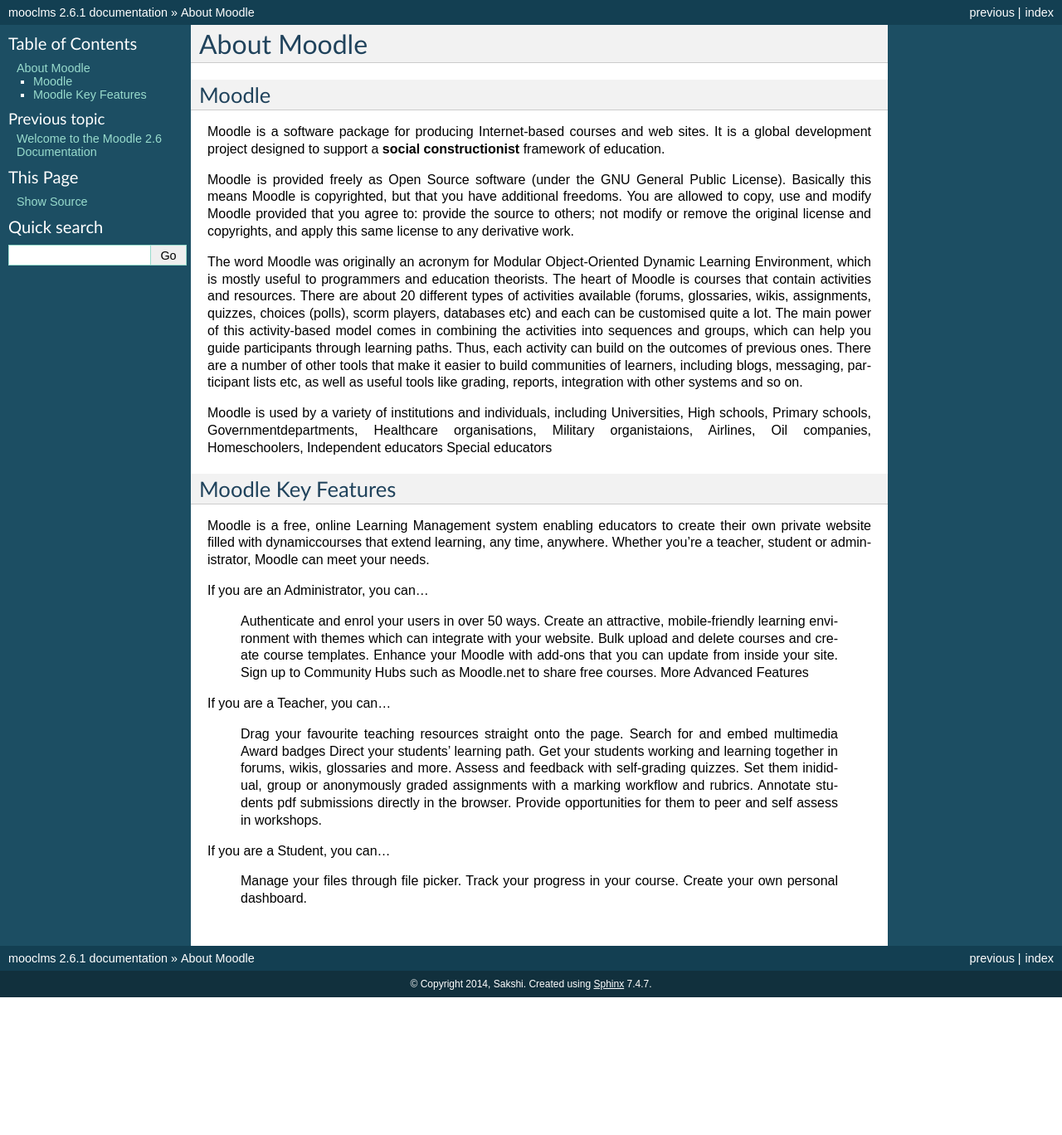
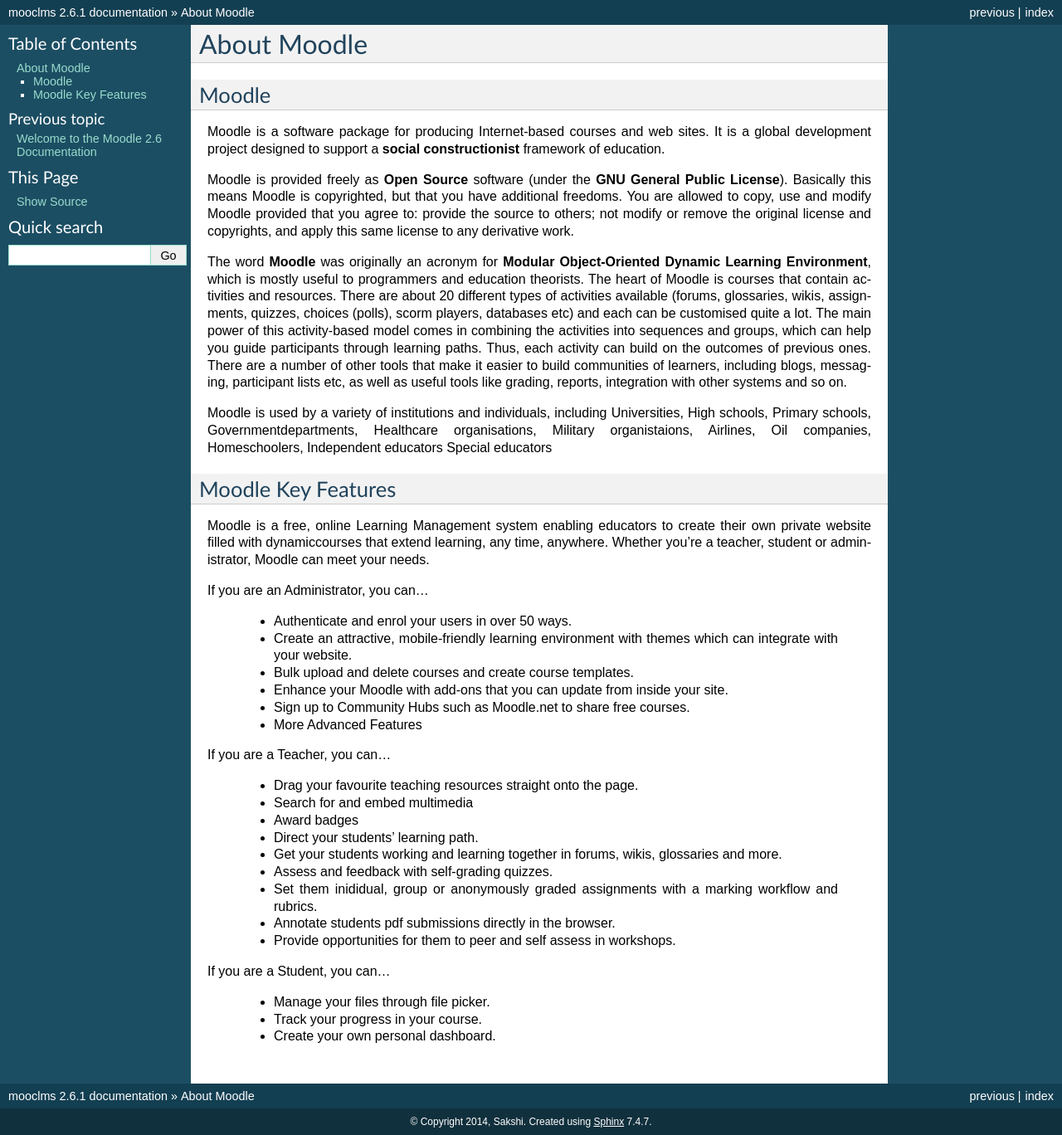
Before and after one commit to christiansteier/mooclms, a Sphinx documentation site: the page built from docs/source/about_moodle.rst, in a window 1280 px wide. Shown: the whole page at 83% size. Built offline with Sphinx 7.4.7, drawn with Linux system fonts in a browser that asks for light colours; pages that are not in the unit, such as notebooks, are missing from menus; before the commit the page ends 1202 px from its top, so only the background shows below that.

Commit message:
Update about_moodle.rst

```diff
--- a/docs/source/about_moodle.rst
+++ b/docs/source/about_moodle.rst
@@ -6,9 +6,9 @@
 ------
 Moodle is a software package for producing Internet-based courses and web sites. It is a global development project designed to support a **social constructionist** framework of education.
 
-Moodle is provided freely as Open Source software (under the GNU General Public License). Basically this means Moodle is copyrighted, but that you have additional freedoms. You are allowed to copy, use and modify Moodle provided that you agree to: provide the source to others; not modify or remove the original license and copyrights, and apply this same license to any derivative work.
+Moodle is provided freely as **Open Source** software (under the **GNU General Public License**). Basically this means Moodle is copyrighted, but that you have additional freedoms. You are allowed to copy, use and modify Moodle provided that you agree to: provide the source to others; not modify or remove the original license and copyrights, and apply this same license to any derivative work.
 
-The word Moodle was originally an acronym for Modular Object-Oriented Dynamic Learning Environment, which is mostly useful to programmers and education theorists. The heart of Moodle is courses that contain activities and resources. There are about 20 different types of activities available (forums, glossaries, wikis, assignments, quizzes, choices (polls), scorm players, databases etc) and each can be customised quite a lot. The main power of this activity-based model comes in combining the activities into sequences and groups, which can help you guide participants through learning paths. Thus, each activity can build on the outcomes of previous ones. There are a number of other tools that make it easier to build communities of learners, including blogs, messaging, participant lists etc, as well as useful tools like grading, reports, integration with other systems and so on.
+The word **Moodle** was originally an acronym for **Modular Object-Oriented Dynamic Learning Environment**, which is mostly useful to programmers and education theorists. The heart of Moodle is courses that contain activities and resources. There are about 20 different types of activities available (forums, glossaries, wikis, assignments, quizzes, choices (polls), scorm players, databases etc) and each can be customised quite a lot. The main power of this activity-based model comes in combining the activities into sequences and groups, which can help you guide participants through learning paths. Thus, each activity can build on the outcomes of previous ones. There are a number of other tools that make it easier to build communities of learners, including blogs, messaging, participant lists etc, as well as useful tools like grading, reports, integration with other systems and so on.
 
 Moodle is used by a variety of institutions and individuals, including Universities, High schools, Primary schools, Governmentdepartments, Healthcare organisations, Military organistaions, Airlines, Oil companies, Homeschoolers, Independent educators Special educators
 
@@ -22,27 +22,27 @@
 
 If you are an Administrator, you can...
 
-    Authenticate and enrol your users in over 50 ways.
-    Create an attractive, mobile-friendly learning environment with themes which can integrate with your website.
-    Bulk upload and delete courses and create course templates.
-    Enhance your Moodle with add-ons that you can update from inside your site.
-    Sign up to Community Hubs such as Moodle.net to share free courses.
-    More Advanced Features
+    * Authenticate and enrol your users in over 50 ways.
+    * Create an attractive, mobile-friendly learning environment with themes which can integrate with your website.
+    * Bulk upload and delete courses and create course templates.
+    * Enhance your Moodle with add-ons that you can update from inside your site.
+    * Sign up to Community Hubs such as Moodle.net to share free courses.
+    * More Advanced Features
 
 If you are a Teacher, you can...
 
-    Drag your favourite teaching resources straight onto the page.
-    Search for and embed multimedia
-    Award badges
-    Direct your students' learning path.
-    Get your students working and learning together in forums, wikis, glossaries and more.
-    Assess and feedback with self-grading quizzes.
-    Set them inididual, group or anonymously graded assignments with a marking workflow and rubrics.
-    Annotate students pdf submissions directly in the browser.
-    Provide opportunities for them to peer and self assess in workshops.
+    * Drag your favourite teaching resources straight onto the page.
+    * Search for and embed multimedia
+    * Award badges
+    * Direct your students' learning path.
+    * Get your students working and learning together in forums, wikis, glossaries and more.
+    * Assess and feedback with self-grading quizzes.
+    * Set them inididual, group or anonymously graded assignments with a marking workflow and rubrics.
+    * Annotate students pdf submissions directly in the browser.
+    * Provide opportunities for them to peer and self assess in workshops.
 
 If you are a Student, you can...
 
-    Manage your files through file picker.
-    Track your progress in your course.
-    Create your own personal dashboard.
+    * Manage your files through file picker.
+    * Track your progress in your course.
+    * Create your own personal dashboard.
```
